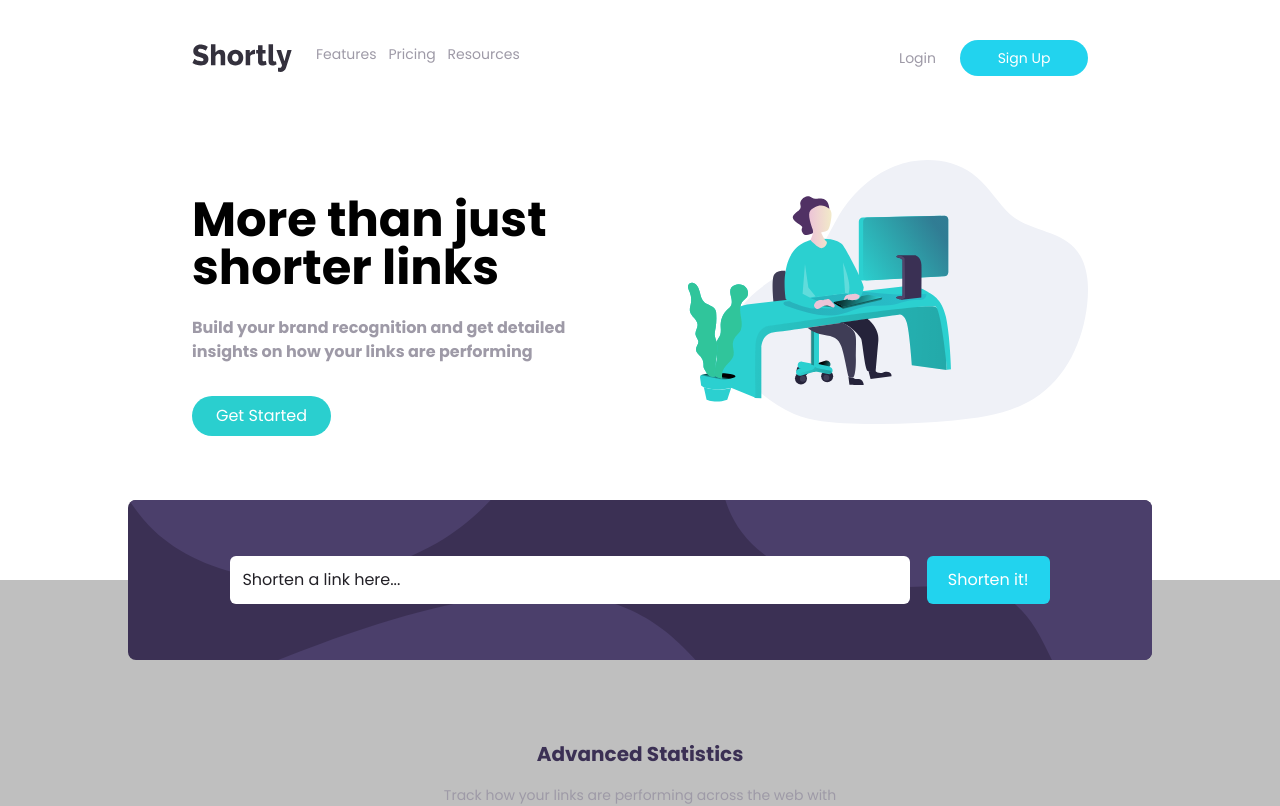
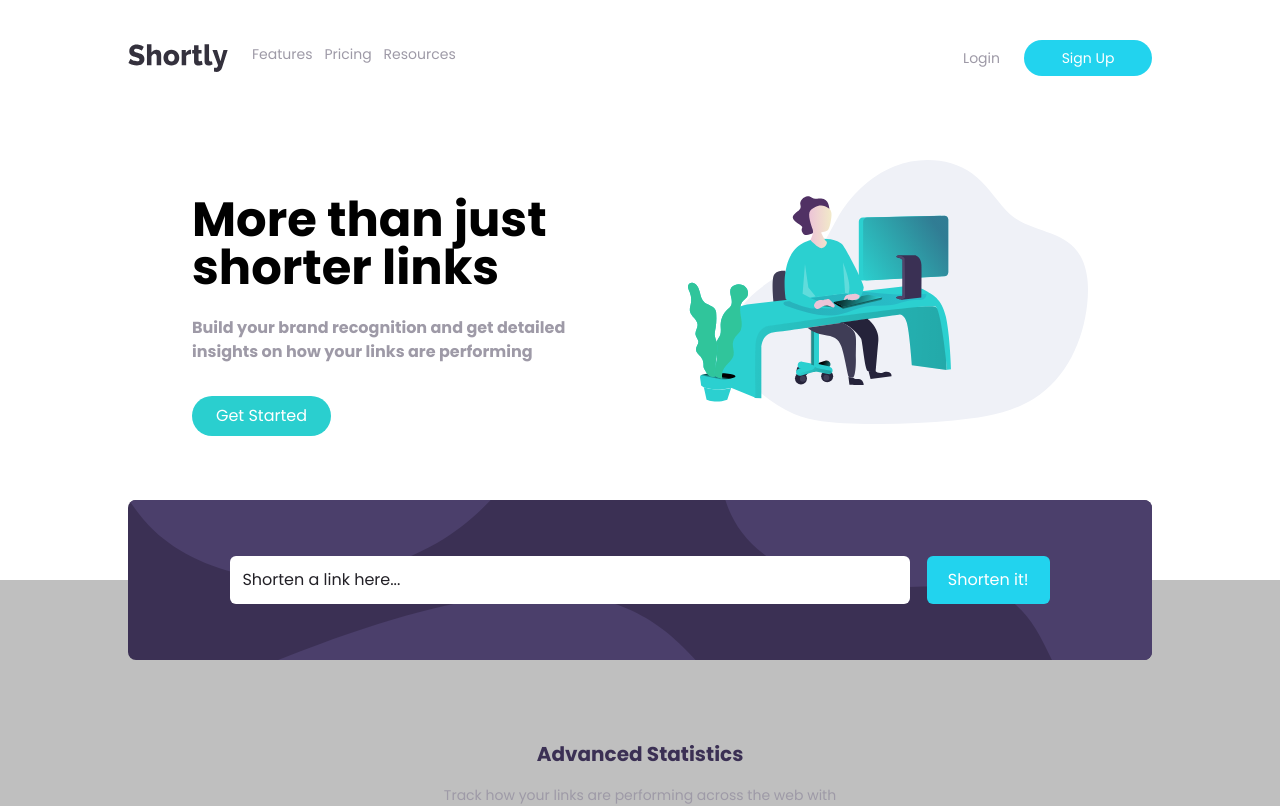
Before and after one commit to egba001/NextJs-Weather-App, a Next.js app: page / in a window 1280 px wide. Shown: the top 806 px of the page. Built offline with nearby package versions, Linux system fonts and the light colour scheme.

Commit message:
header fix

```diff
--- a/components/Navbar.jsx
+++ b/components/Navbar.jsx
@@ -7,7 +7,7 @@ const Navbar = () => {
     const [visible, setVisibility] = useState(false);
 
     return (
-        <div className="flex mx-auto py-10 w-[90%] md:w-[70%] lg:max-w-[1500px]">
+        <div className="flex mx-auto py-10 w-[90%] md:w-[80%] lg:max-w-[1500px]">
             <div className="container mx-auto flex items-center w-full">
                 <div className="flex w-full items-center justify-between">
                     <div className="flex justify-between">
```
